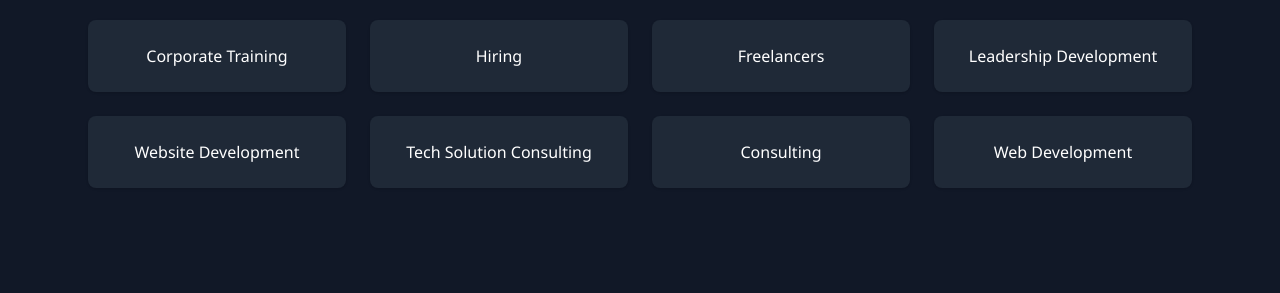
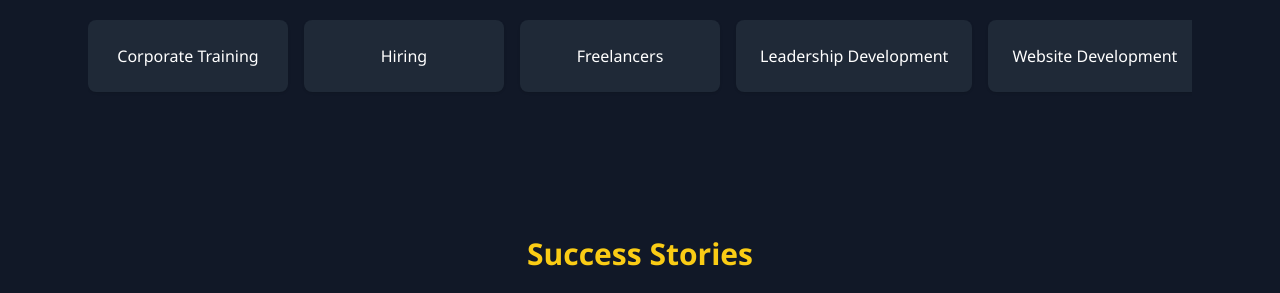
Before and after one commit to jaiswalabhinaw/jobjila, a plain HTML site: page index.html in a window 1280 px wide. Shown: the part 464-757 px from the top of the page. Drawn offline with nearby package versions, Linux system fonts and the light colour scheme.

Commit message:
Update index.html

```diff
--- a/index.html
+++ b/index.html
@@ -44,6 +44,20 @@
       width: 0%;
       transition: width linear;
     }
+    /* Horizontal scroll for core services */
+    .scrolling-services {
+      display: flex;
+      overflow-x: auto;
+      gap: 1rem;
+      scroll-snap-type: x mandatory;
+      -webkit-overflow-scrolling: touch;
+      padding-bottom: 1rem;
+    }
+    .scrolling-services > div {
+      flex: 0 0 auto;
+      min-width: 200px;
+      scroll-snap-align: start;
+    }
   </style>
 </head>
 <body class="bg-gray-900 text-white">
@@ -79,7 +93,7 @@
   <!-- Hero -->
   <section class="bg-gradient-to-r from-gray-800 to-black text-center py-20">
     <h2 class="text-4xl font-bold mb-6 text-yellow-400">Empowering Careers, Skills & Growth</h2>
-    <div class="flex flex-wrap justify-center gap-4 mb-8">
+    <div class="flex flex-col sm:flex-row justify-center gap-4 mb-8">
       <span class="bg-yellow-400 text-black font-semibold px-4 py-2 rounded-lg shadow">Corporate Training</span>
       <span class="bg-yellow-400 text-black font-semibold px-4 py-2 rounded-lg shadow">Freelancer Solutions</span>
       <span class="bg-yellow-400 text-black font-semibold px-4 py-2 rounded-lg shadow">Web Development</span>
@@ -89,7 +103,7 @@
   <!-- Core Services -->
   <section id="services" class="max-w-6xl mx-auto px-6 py-16 text-center">
     <h2 class="text-3xl font-bold mb-6 text-yellow-400">Our Core Services</h2>
-    <div class="grid grid-cols-2 sm:grid-cols-2 md:grid-cols-4 gap-6">
+    <div class="scrolling-services">
       <div class="bg-gray-800 p-6 rounded-lg shadow">Corporate Training</div>
       <div class="bg-gray-800 p-6 rounded-lg shadow">Hiring</div>
       <div class="bg-gray-800 p-6 rounded-lg shadow">Freelancers</div>
```
